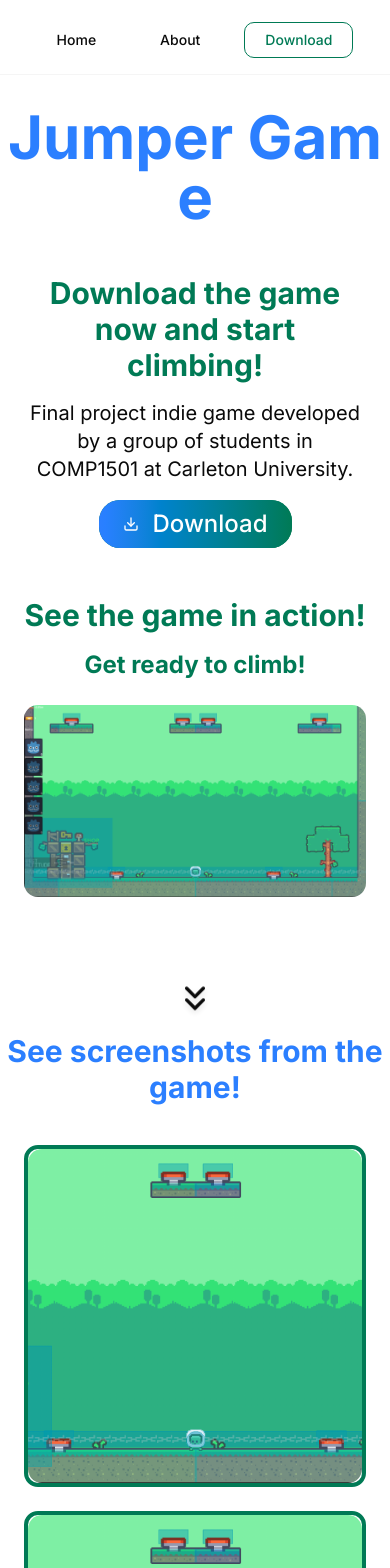
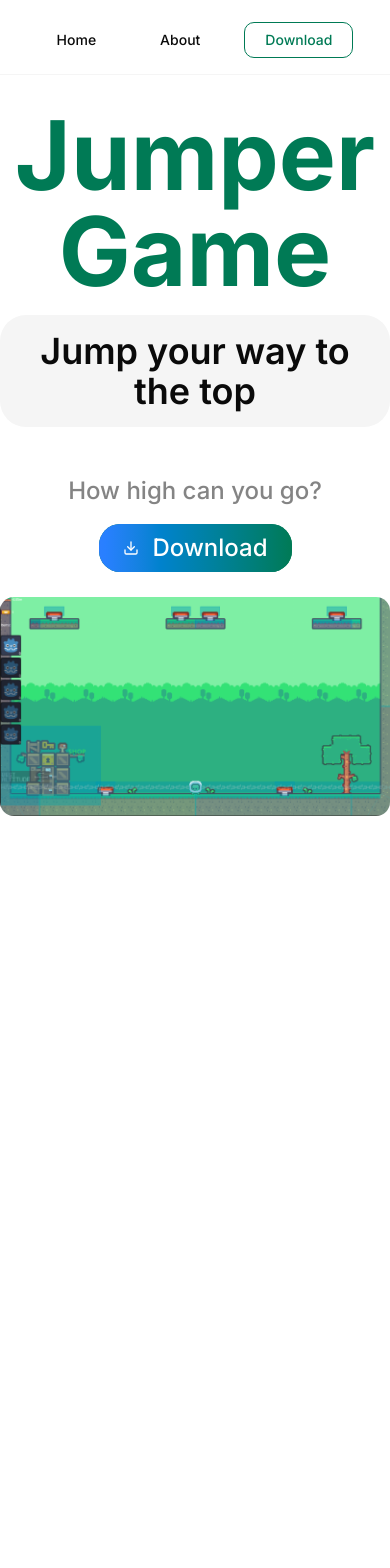
Before and after one commit to rherz48/COMP1501-Final-Project-Website, a Next.js app: page / in a window 390 px wide. Shown: the top 1568 px of the page. After the commit the page ends 844 px from the top, so only its background shows below. Built offline with nearby package versions, Linux system fonts and the light colour scheme.

Commit message:
New design

```diff
--- a/app/globals.css
+++ b/app/globals.css
@@ -127,3 +127,27 @@
     @apply font-sans;
     }
 }
+
+@layer components {
+
+ .text-hero-top {
+    @apply text-8xl font-bold text-center text-primary;
+  }
+
+  .text-hero {
+    @apply text-8xl font-bold text-center text-primary;
+  }
+
+  .text-hero-secondary {
+    @apply text-4xl font-semibold text-center text-foreground;
+  }
+
+  .text-hero-muted {
+    @apply text-2xl font-medium text-center text-foreground/70;
+  }
+
+  .text-hero-tertiary {
+    @apply text-2xl font-medium text-center text-foreground/50;
+  }
+
+}
--- a/app/page.tsx
+++ b/app/page.tsx
@@ -1,110 +1,81 @@
 "use client"
 
-import { Button } from "@/components/ui/button"
 import { siteConfig } from "@/config/site"
 import { motion } from "motion/react"
 import Image from "next/image"
-import { Download, ChevronsDown, Grid, Split } from "lucide-react"
+import { ChevronsDown } from "lucide-react"
 import DownloadButton from "@/components/ui/buttons/download-button"
-import GridImage from "@/components/ui/image/grid_image"
 import TweenGridImage from "@/components/ui/image/tween_grid_image"
 import SplitText from "@/components/ui/text/split-text"
 import TextLoop from "@/components/ui/text/loop-text"
 import gsap from "gsap"
 import { useGSAP } from "@gsap/react"
+import "./globals.css"
+import { ScrollTrigger } from "gsap/ScrollTrigger"
+
+gsap.registerPlugin(ScrollTrigger)
 
 export default function Page() {
 
-  const listOfWords = ["Climb your way to the top!",
-                     "Unleash your inner climber!",
-                     "Jump into the unknown!",
-                     "Get ready to climb!"]
+  // right class scroll trigger
+  useGSAP(() => {
+    gsap.set(".right", {
+      x: 0,
+      scale: 1,
+      transformOrigin: "right center",
+    })
+
+    gsap.to(".right", {
+      x: () => window.innerWidth * 0.18,
+      scale: 0.5,
+      transformOrigin: "right center",
+      ease: "power1.inOut",
+      scrollTrigger: {
+        trigger: ".right-trigger",
+        start: "top center",
+        end: "+=400",
+        scrub: true,
+      },
+    })
+  }, [])
+
 
   return (
     <div>
       <div className="mx-auto mt-8 flex w-full max-w-2xl flex-col items-center gap-4">
-        <h1 className="text-center text-6xl font-bold text-blue-500">
-          {/* {siteConfig.name} */}
+        <h1 className="text-hero">
           <SplitText text={siteConfig.name} className="top-text" />
         </h1>
 
-        {/* <h1 className="text-center text-6xl font-bold text-blue-500 top-text">
-          Testing
-        </h1> */}
+        <p className="text-hero-secondary text-4xl backdrop-blur-3xl bg-accent rounded-4xl p-4">
+          {siteConfig.heroTagline}
+        </p>
 
       </div>
 
-      <div className="px-6 py-12">
-        <div className="mx-auto grid w-full max-w-6xl grid-cols-1 items-start gap-12 md:grid-cols-2">
-          <div className="flex flex-col items-center">
-            <h2 className="text-center text-3xl font-bold text-primary">
-              Download the game now and start climbing!
-            </h2>
+      <div className="flex w-full max-w-8xl flex-col gap-6 mt-12">
+        <h1 className="text-hero-tertiary">
+          {siteConfig.heroTaglineSecondary}
+          <DownloadButton />
+        </h1>
 
-            <p className="mt-4 max-w-lg text-center text-xl">
-              {siteConfig.description}
-            </p>
-            <DownloadButton/>
       </div>
 
-          <div className="flex flex-col items-center">
-            <h2 className="text-center text-3xl font-bold text-primary">
-              See the game in action!
-            </h2>
+      <div className="mx-auto mt-6 w-full max-w-7xl">
 
-            {/* <p className="mt-4 text-center text-xl">Climb your way to the top!</p> */}
-            <p className="mt-4 text-center text-xl">
-              <TextLoop list={listOfWords} className="text-2xl font-bold text-primary" />
-              </p>
+        <div className="right-trigger">
+          <div className="right relative w-full aspect-[16/9]">
 
-            <motion.div
-              whileHover={{ scale: 1.02 }}
-              transition={{ type: "spring", stiffness: 300, damping: 20 }}
-              className="mt-6 w-full"
-            >
-              <div className="mx-auto w-full max-w-5xl">
-                <div className="relative aspect-video w-full">
             <Image
               src="/images/test_image.png"
-                    alt="Gameplay Image 1"
+              alt="Test Image"
               fill
               className="rounded-xl object-cover"
             />
           </div>
         </div>
-            </motion.div>
-          </div>
-        </div>
-      </div>
-
-      <div className="mx-auto mt-8 flex w-full max-w-2xl flex-col items-center gap-4 pb-10">
-        <motion.div
-          initial={{ y: 0 }}
-          animate={{ y: 10 }}
-          transition={{ repeat: Infinity, repeatType: "reverse", duration: 1 }}
-        >
-          <ChevronsDown size={40} className="animate-pulse drop-shadow-md"/>
-        </motion.div>
-
-        <h1 className="text-center text-3xl font-bold text-blue-500">
-          See screenshots from the game!
-        </h1>
 
       </div>
-
-      {/* Use array of grid images in TweenGridImage */}
-      <TweenGridImage
-        images={[
-          { src: "/images/test_image.png", alt: "Gameplay Image 1" },
-          { src: "/images/test_image.png", alt: "Gameplay Image 2" },
-          { src: "/images/test_image.png", alt: "Gameplay Image 3" },
-          { src: "/images/test_image.png", alt: "Gameplay Image 4" },
-          { src: "/images/test_image.png", alt: "Gameplay Image 5" },
-          { src: "/images/test_image.png", alt: "Gameplay Image 6" },
-        ]}
-      />
-
-
 
     </div>
 
--- a/components/layout/navbar.tsx
+++ b/components/layout/navbar.tsx
@@ -17,7 +17,7 @@ import { siteConfig } from "@/config/site"
 
 export default function Navbar() {
     return (
-        <header className="w-full text-3xl font-bold p-4 border-b border-accent">
+        <header className="sticky top-0 z-50 backdrop-blur-md bg-background/80 w-full text-3xl font-bold p-4 border-b border-accent">
 
             <div className="mx-auto flex items-center justify-center">
                 <NavigationMenu>
--- a/config/site.ts
+++ b/config/site.ts
@@ -2,6 +2,8 @@ export const siteConfig = {
     name: "Jumper Game",
     tagline: "Jump higher than ever before!",
     description: "Final project indie game developed by a group of students in COMP1501 at Carleton University.",
+    heroTagline: "Jump your way to the top",
+    heroTaglineSecondary: "How high can you go?",
     url: "https://comp-1501-final-project-website.vercel.app/",
     navigation: [
         { name: "Home", href: "/" },
```
Lines whose indentation alone changed are shown as unchanged.
